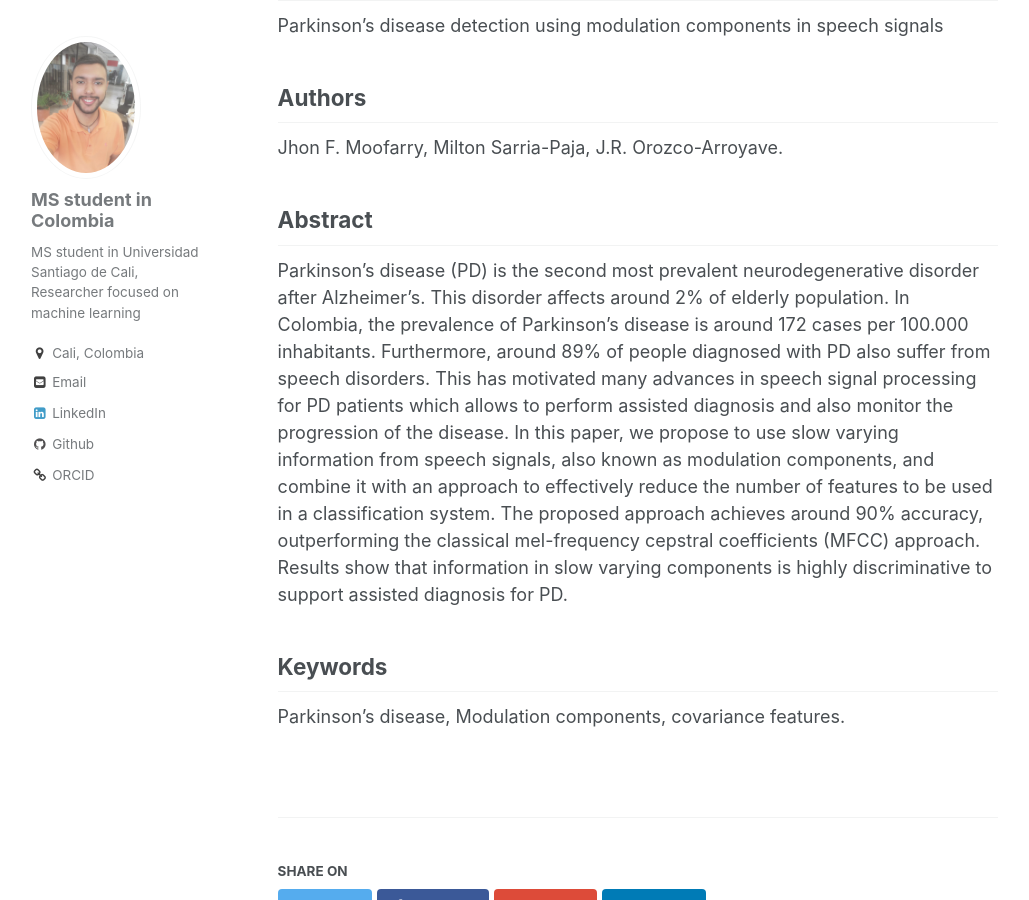
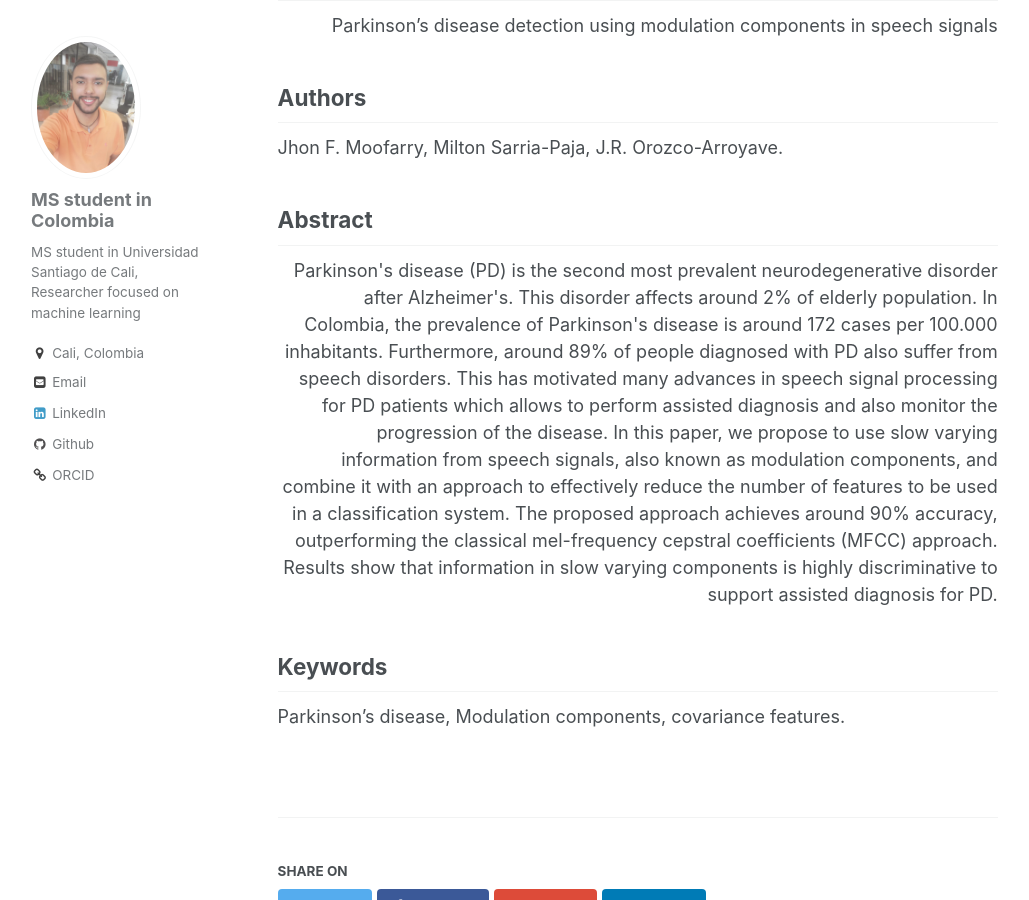
Before and after one commit to moofarry/moofarry.github.io, a Jekyll site: the page built from _publications/2009-10-01-paper-title-number-1.md, in a window 1280 px wide and 900 px high, scrolled down 270 px. Shown: the whole window, without its empty margins (27-1056 px from the left). Built offline with Jekyll 4.4.1, drawn with Linux system fonts in a browser that asks for light colours.

Commit message:
justigfy paper

```diff
--- a/_publications/2009-10-01-paper-title-number-1.md
+++ b/_publications/2009-10-01-paper-title-number-1.md
@@ -11,13 +11,17 @@ date: 2019-03-24
 
 
 ## Tittle
+<div style="text-align: right">
 Parkinson’s disease detection using modulation components in speech signals
+</div>
 
 ## Authors
 Jhon F. Moofarry, Milton Sarria-Paja, J.R. Orozco-Arroyave.
 
 ## Abstract
+<div style="text-align: right">
 Parkinson's disease (PD) is the second most prevalent neurodegenerative disorder after Alzheimer's. This disorder affects around 2% of elderly population. In Colombia, the prevalence of Parkinson's disease is around 172 cases per 100.000 inhabitants. Furthermore, around 89% of people diagnosed with PD also suffer from speech disorders. This has motivated many advances in speech signal processing for PD patients which allows to perform assisted diagnosis and also monitor the progression of the disease. In this paper, we propose to use slow varying information from speech signals, also known as modulation components, and combine it with an approach to effectively reduce the number of features to be used in a classification system. The proposed approach achieves around 90% accuracy, outperforming the classical mel-frequency cepstral coefficients (MFCC) approach. Results show that information in slow varying components is highly discriminative to support assisted diagnosis for PD.
+</div>
 
 ## Keywords
 Parkinson’s disease, Modulation components, covariance features.
```
